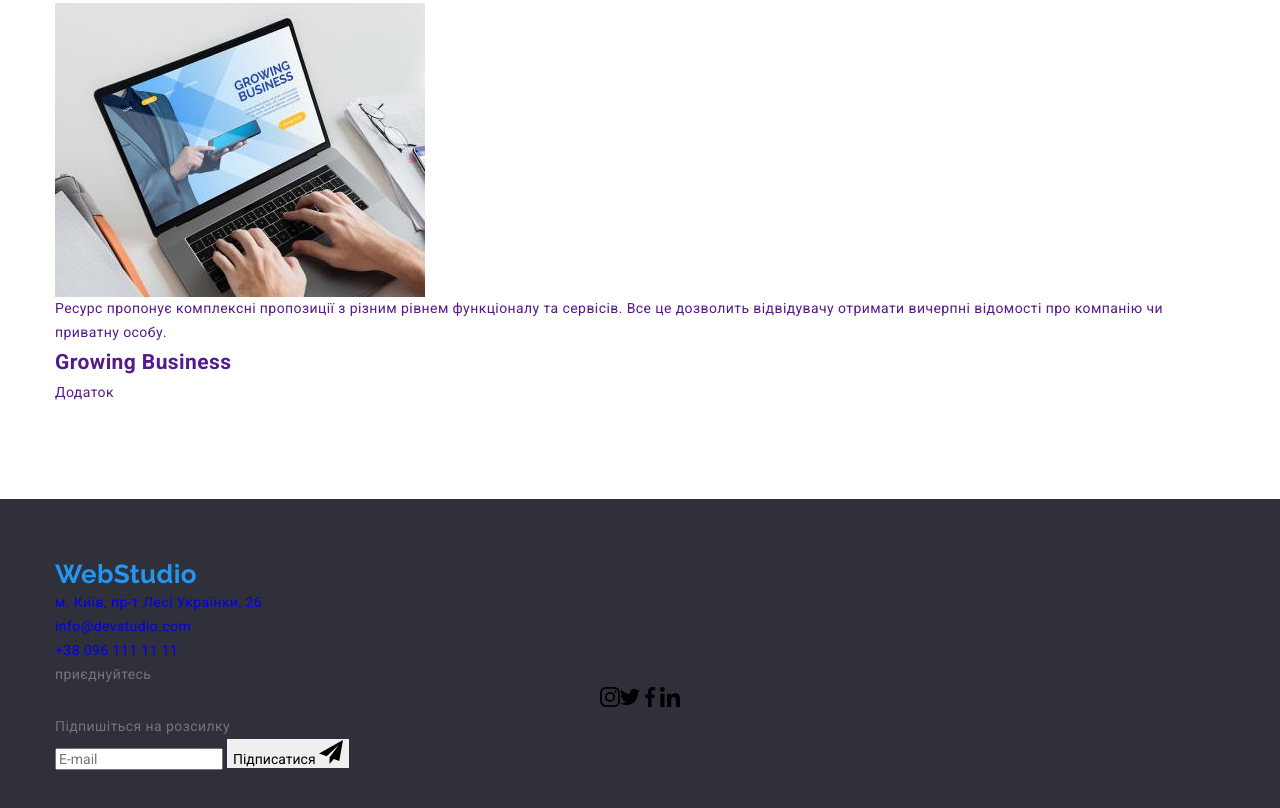
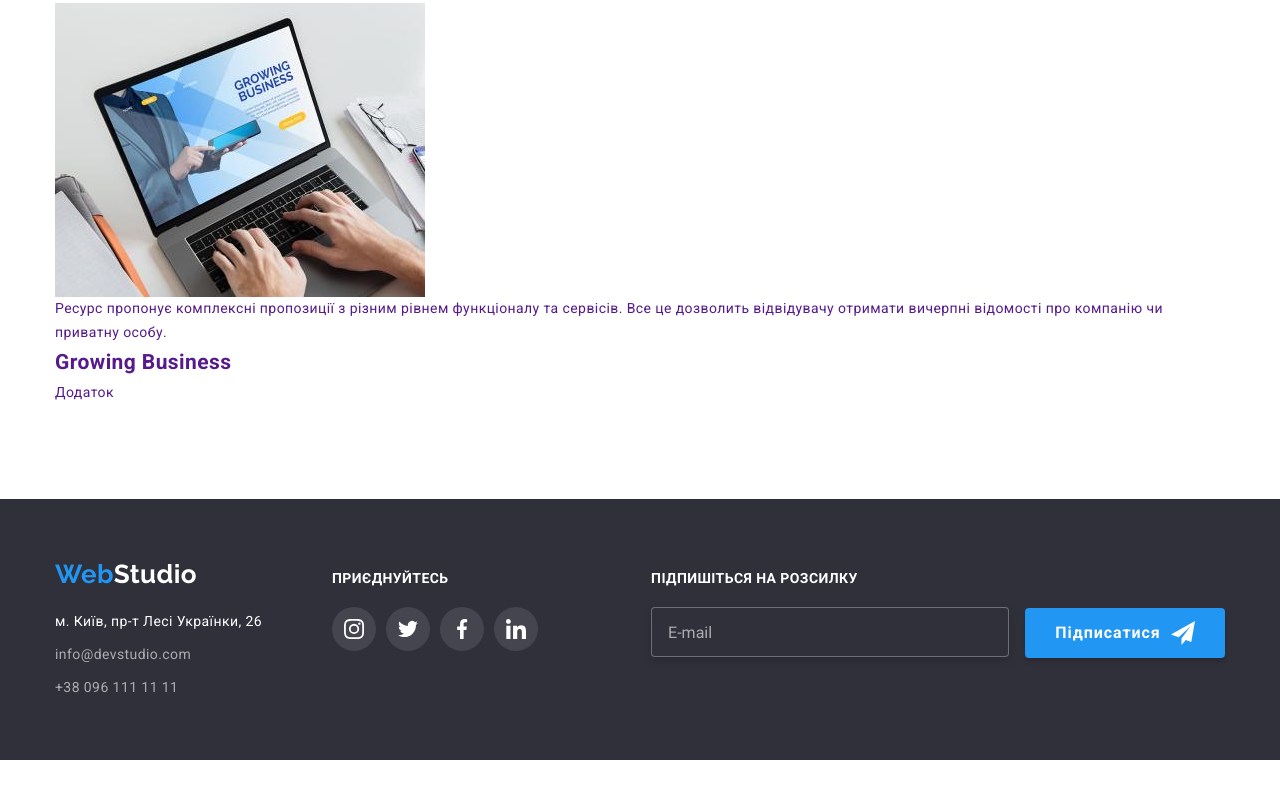
Before and after one commit to Turt1ePower/goit-markup-hw-07, a plain HTML site: page portfolio.html in a window 1280 px wide. Shown: the part 3505-4313 px from the top of the page. After the commit the page ends 4265 px from the top, so only its background shows below. Drawn offline with nearby package versions, Linux system fonts and the light colour scheme.

Commit message:
add footer styles to portfolio page

```diff
--- a/portfolio.html
+++ b/portfolio.html
@@ -265,63 +265,61 @@
     </main>
     <!-- Подвал -->
     <footer class="page-footer">
-      <div class="container">
-        <div class="footer-contacts">
+      <div class="container container--footer">
+        <div class="page-footer__contacts-block">
           <!-- Лого -->
-          <a href="index.html" lang="en" class="logo link"
-            >Web<span class="logo-footer">Studio</span></a
+          <a href="index.html" lang="en" class="logo logo--footer"
+            >Web<span class="logo--footer-color">Studio</span></a
           >
           <!-- Адрес и контакты -->
-          <address class="footer-address">
-            <ul class="footer-contact-list list">
-              <li class="footer-contact-item">
+          <address class="address">
+            <ul class="address__list">
+              <li class="address__item">
                 <a
                   href="https://goo.gl/maps/pj5dTkwZmLneym9N6"
                   target="_blank"
                   rel="noopener nofollow noreferrer"
-                  class="contact-address link"
+                  class="address__link"
                   >м. Київ, пр-т Лесі Українки, 26</a
                 >
               </li>
-              <li class="footer-contact-item">
-                <a href="mailto:info@devstudio.com" class="footer-contact link"
-                  >info@devstudio.com</a
-                >
+              <li class="address__item">
+                <a href="mailto:info@devstudio.com" class="address__contact">info@devstudio.com</a>
               </li>
-              <li class="footer-contact-item">
-                <a href="tel:+380961111111" class="footer-contact link">+38 096 111 11 11</a>
+              <li class="address__item">
+                <a href="tel:+380961111111" class="address__contact">+38 096 111 11 11</a>
               </li>
             </ul>
           </address>
         </div>
         <!-- Соцсети футер -->
-        <div class="footer-soc-links">
-          <p class="footer-soc-text">приєднуйтесь</p>
-          <ul class="soc-list list">
-            <li class="soc-item">
-              <a href="" class="soc-link">
-                <svg class="soc-icon" width="20" height="20">
+        <div class="page-footer__joinus-block">
+          <p class="page-footer__block-title">приєднуйтесь</p>
+          <ul class="soc-list">
+            <li class="soc-list__item">
+              <a href="" class="soc-list__link soc-list__link--footer-bg">
+                <svg class="soc-list__icon soc-list__icon--footer-fill" width="20" height="20">
                   <use href="./images/symbol-defs.svg#icon-instagram"></use>
                 </svg>
               </a>
             </li>
-            <li class="soc-item">
-              <a href="" class="soc-link">
-                <svg class="soc-icon" width="20" height="20">
+            <li class="soc-list__item">
+              <a href="" class="soc-list__link soc-list__link--footer-bg">
+                <svg class="soc-list__icon soc-list__icon--footer-fill" width="20" height="20">
                   <use href="./images/symbol-defs.svg#icon-twitter"></use>
                 </svg>
               </a>
             </li>
-            <li class="soc-item">
-              <a href="" class="soc-link">
-                <svg class="soc-icon" width="20" height="20">
+            <li class="soc-list__item">
+              <a href="" class="soc-list__link soc-list__link--footer-bg">
+                <svg class="soc-list__icon soc-list__icon--footer-fill" width="20" height="20">
                   <use href="./images/symbol-defs.svg#icon-facebook"></use>
                 </svg>
               </a>
             </li>
-            <li class="soc-item">
-              <a href="" class="soc-link">
-                <svg class="soc-icon" width="20" height="20">
+            <li class="soc-list__item">
+              <a href="" class="soc-list__link soc-list__link--footer-bg">
+                <svg class="soc-list__icon soc-list__icon--footer-fill" width="20" height="20">
                   <use href="./images/symbol-defs.svg#icon-linkedin"></use>
                 </svg>
               </a>
@@ -331,13 +329,18 @@
 
         <!-- SUBSCRIBE -->
 
-        <div class="subscribe">
-          <p class="subscribe-text">Підпишіться на розсилку</p>
+        <div class="page-footer__subscribe-block">
+          <p class="page-footer__block-title">Підпишіться на розсилку</p>
           <form class="subscribe-form">
-            <input class="subscribe-input" type="text" placeholder="E-mail" />
-            <button class="subscribe-button btn" type="submit">
-              <span class="subscribe-button-name">Підписатися</span>
-              <svg class="subscribe-icon" width="24" height="24">
+            <input
+              class="subscribe-form__input"
+              type="email"
+              name="subscribe-email"
+              placeholder="E-mail"
+            />
+            <button class="main-button main-button--subscribe" type="submit">
+              <span class="main-button__text">Підписатися</span>
+              <svg class="main-button__icon" width="24" height="24">
                 <use href="./images/symbol-defs.svg#icon-subscribe-send"></use>
               </svg>
             </button>
```
